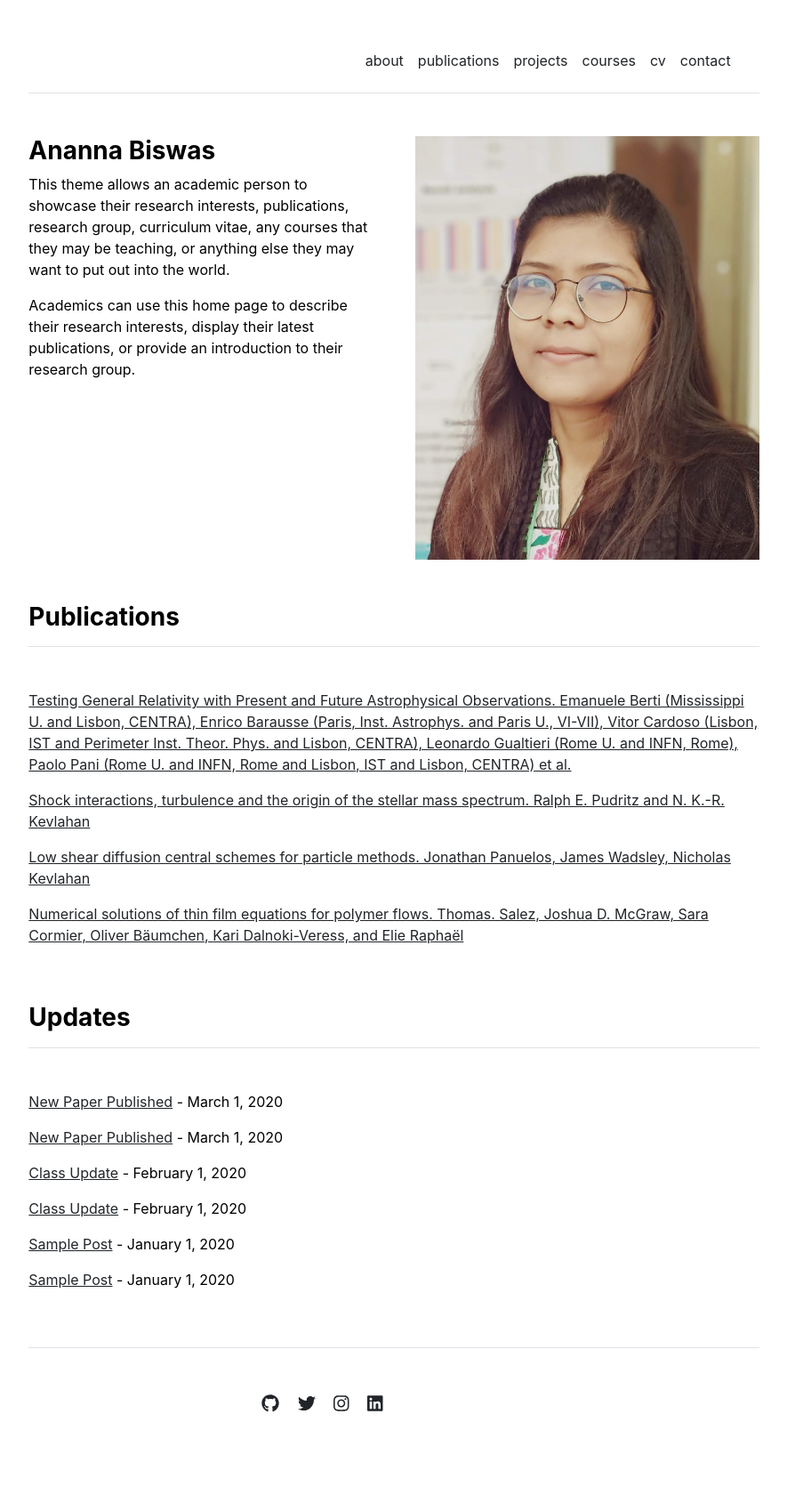
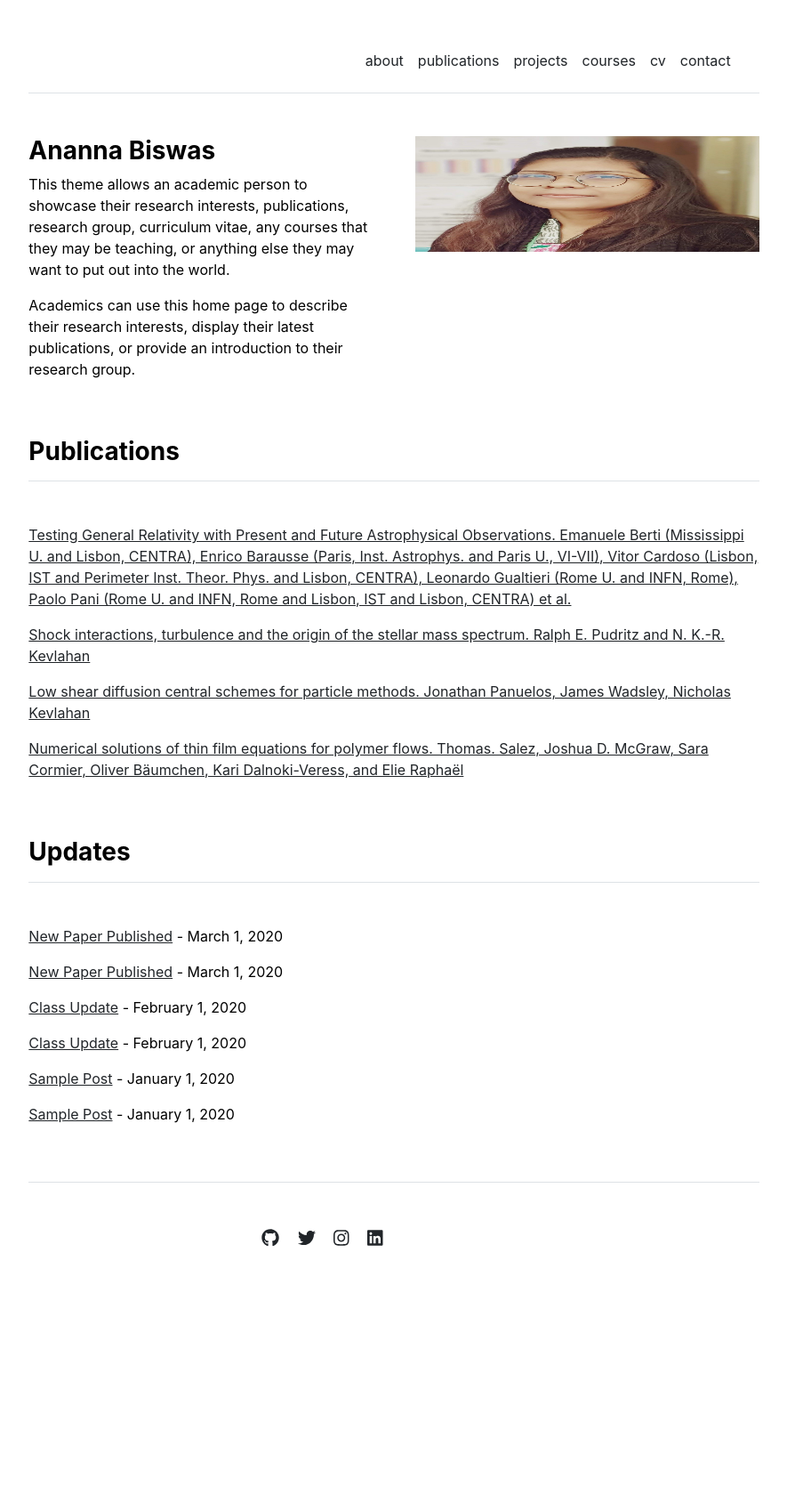
Before and after one commit to Anannabiswas/anannabiswas.github.io, a Jekyll site: the page built from index.md, in a window 1280 px wide. Shown: the whole page at 89% size, without its empty margins (197-1082 px from the left). Built offline with Jekyll 4.4.1, drawn with Linux system fonts in a browser that asks for light colours; after the commit the page ends 1503 px from its top, so only the background shows below that.

Commit message:
Update home.html

```diff
--- a/_layouts/home.html
+++ b/_layouts/home.html
@@ -8,7 +8,7 @@ layout: default
     {{ content }}
   </div>
   <div class="col-md-6">
-    <img src="{{ site.github.url }}/assets/img/ananna_1.jpeg" alt="Home" width="100%">
+    <img src="{{ site.github.url }}/assets/img/ananna_1.jpeg" alt="Home" width="100%" height="130">
   </div>
 </div>
 
```
